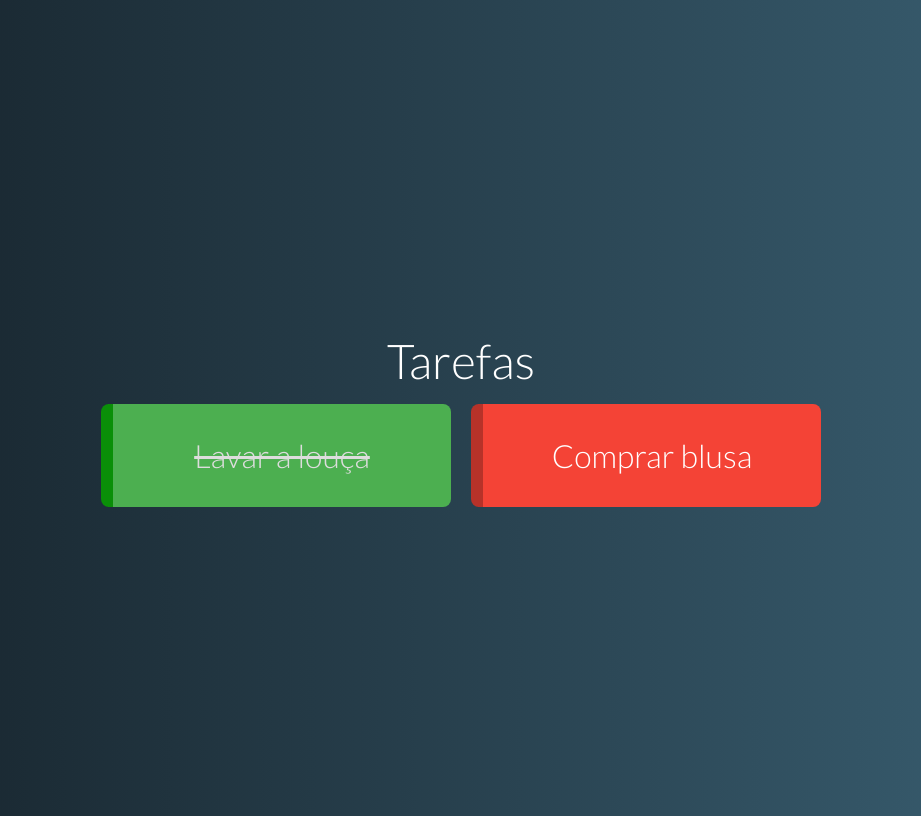
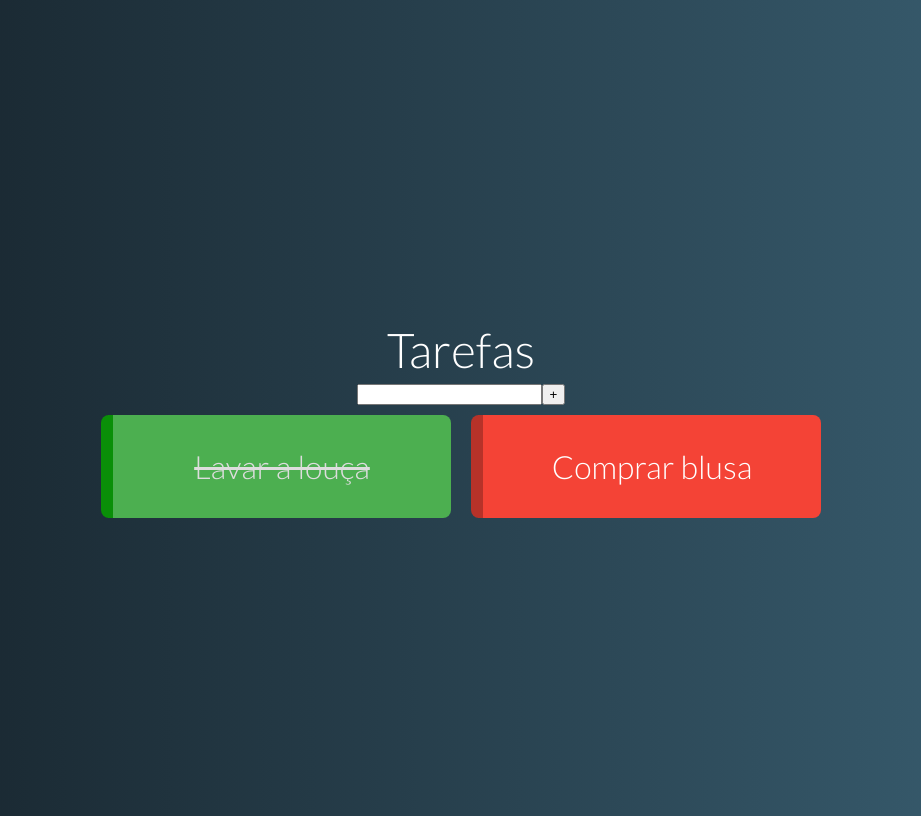
Before and after one commit to lmbaldi/curso-vue, a Vue app in the folder tarefas/: page / in a window 1280 px wide. Shown: the whole page, without its empty margins (179-1100 px from the left). Built offline with nearby package versions, Linux system fonts and the light colour scheme.

Commit message:
new task component #01

```diff
--- a/tarefas/src/App.vue
+++ b/tarefas/src/App.vue
@@ -1,32 +1,48 @@
 <template>
   <div id="app">
     <h1>Tarefas</h1>
-		<TaskGrid :tasks="tasks"/>
+    <NewTask @taskAdded="addTask" />
+    <TaskGrid :tasks="tasks" />
   </div>
 </template>
 
 <script>
-import TaskGrid from './components/TaskGrid.vue'
+import NewTask from "./components/NewTask.vue";
+import TaskGrid from "./components/TaskGrid.vue";
 
 export default {
-	components: { TaskGrid },
-	data(){
+  components: { NewTask, TaskGrid },
+  data() {
     return {
       tasks: [
-				{name: 'Lavar a louça', pending: false},
-				{name: 'Comprar blusa', pending: true},
-			]
+        { name: "Lavar a louça", pending: false },
+        { name: "Comprar blusa", pending: true },
+      ],
+    };
+  },
+  methods: {
+    addTask(task) {
+      //verifica se  nome jah esta na lista
+      const sameName = (t) => t.name === task.name;
+      //faz um filtro  de todas as tasks pra ver se tem um mesmo nome
+      const reallyNew = this.tasks.filter(sameName).length == 0;
+      // testar pra ver se realmente um novo nome
+      if (reallyNew) {
+        this.tasks.push({
+          name: task.name,
+          pending: task.pending || true, //vai retornar true por padrao
+        });
       }
-	}
-
-}
+    },
+  },
+};
 </script>
 
 <style>
 body {
-		font-family: 'Lato', sans-serif;
+  font-family: "Lato", sans-serif;
   background: linear-gradient(to right, rgb(22, 34, 42), rgb(58, 96, 115));
-		color: #FFF;
+  color: #fff;
 }
 
 #app {
--- /dev/null
+++ b/tarefas/src/components/NewTask.vue
@@ -0,0 +1,26 @@
+<template>
+  <div class="new-task">
+    <input v-model="name" @keydown.enter="add" type="text" />
+    <button @click="add">+</button>
+  </div>
+</template>
+
+<script>
+export default {
+  data() {
+    return {
+      name: "",
+    };
+  },
+  methods: {
+    add() {
+      this.$emit('taskAdded', { name: this.name });
+      this.name = '';
+    },
+  },
+}
+</script>
+
+<style>
+
+</style>
```
Lines whose indentation alone changed are shown as unchanged.
